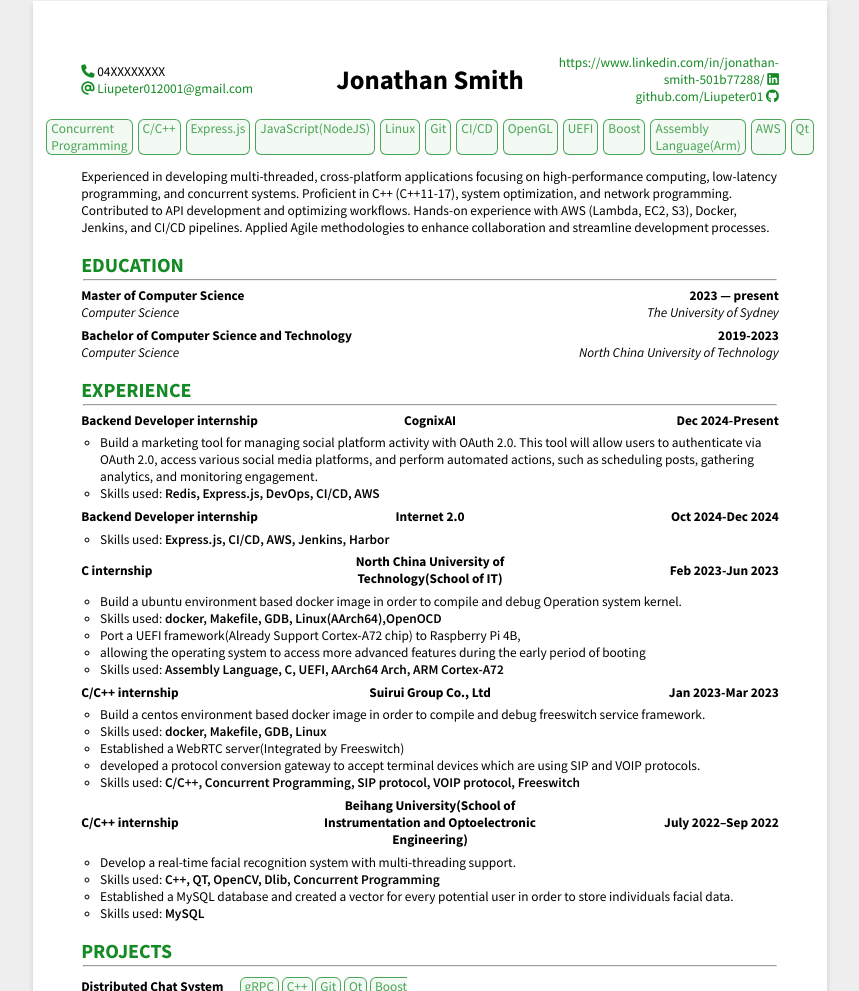
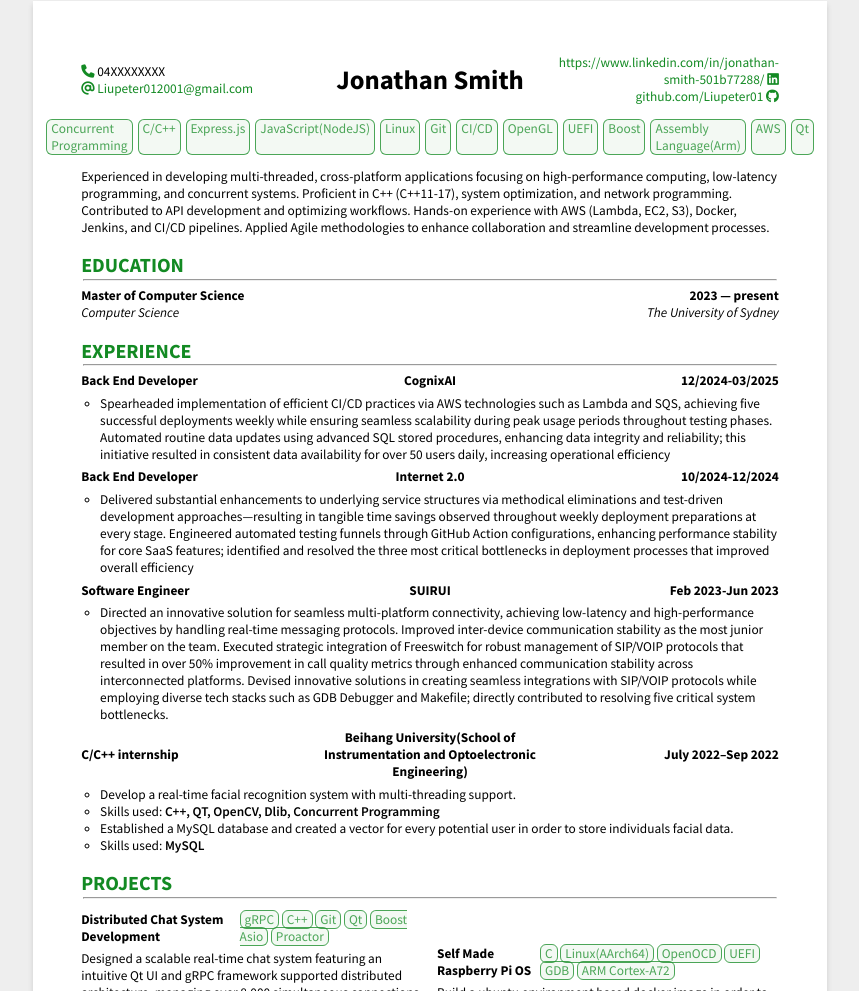
Before and after one commit to Liupeter01/Liupeter01.github.io, a plain HTML site: page index.html in a window 1280 px wide. Shown: the part 254-1245 px from the top of the page, without its empty margins (210-1069 px from the left). Drawn offline with Linux system fonts and the light colour scheme.

Commit message:
Update index.html

```diff
--- a/index.html
+++ b/index.html
@@ -99,20 +99,6 @@
                         </div>
                     </div>
                 </div>
-                <div class="entry" id="highschool">
-                    <div class="two-panel">
-                        <div class="left">
-                            <strong>Bachelor of Computer Science and Technology</strong>
-                            <br>
-			    <i>Computer Science</i>
-                        </div>
-                        <div class="right">
-                            <strong>2019-2023</strong>
-                            <br>
-                            <i>North China University of Technology</i>
-                        </div>
-                    </div>
-                </div>
             </div>
             <div class="section" id="experience">
                 <h2>EXPERIENCE</h2>
@@ -120,76 +106,57 @@
                 <div class="entry" id="syncs">
                     <div class="three-panel">
                         <div class="left">
-                            <strong>Backend Developer internship</strong>
+                            <strong>Back End Developer</strong>
                         </div>
                         <div class="center">
                             <strong>CognixAI </strong>
                         </div>
                         <div class="right">
-                            <strong>Dec 2024-Present</strong>
+                            <strong>12/2024-03/2025</strong>
                         </div>
                     </div>
                     <ul>
-                        <li>Build a marketing tool for managing social platform activity with OAuth 2.0.
-                            This tool will allow users to authenticate via OAuth 2.0, access various social media platforms,
-                            and perform automated actions, such as scheduling posts, gathering analytics, and monitoring engagement.
-                        <li>Skills used: <b>Redis, Express.js, DevOps, CI/CD, AWS</b>
+                        <li>Spearheaded implementation of efficient CI/CD practices via AWS technologies such as Lambda and SQS,
+		        achieving five successful deployments weekly while ensuring seamless scalability during peak usage periods throughout testing phases.
+                        Automated routine data updates using advanced SQL stored procedures, enhancing data integrity and reliability;
+		        this initiative resulted in consistent data availability for over 50 users daily, increasing operational efficiency</b>
                     </ul>
                 </div>
                 <div class="entry" id="syncs">
                     <div class="three-panel">
                         <div class="left">
-                            <strong>Backend Developer internship</strong>
+                            <strong>Back End Developer</strong>
                         </div>
                         <div class="center">
                             <strong> Internet 2.0 </strong>
                         </div>
                         <div class="right">
-                            <strong>Oct 2024-Dec 2024</strong>
+                            <strong>10/2024-12/2024</strong>
                         </div>
                     </div>
                     <ul>
-                        <li>Skills used: <b>Express.js, CI/CD, AWS, Jenkins, Harbor</b>
+                        <li>Delivered substantial enhancements to underlying service structures via methodical eliminations
+			     and test-driven development approaches—resulting in tangible time savings observed throughout weekly deployment preparations at every stage.
+                             Engineered automated testing funnels through GitHub Action configurations, enhancing performance stability for core SaaS features;
+		             identified and resolved the three most critical bottlenecks in deployment processes that improved overall efficiency
                     </ul>
                 </div>
 		     <div class="entry" id="syncs">
                     <div class="three-panel">
                         <div class="left">
-                            <strong>C internship</strong>
+                            <strong>Software Engineer</strong>
                         </div>
                         <div class="center">
-                            <strong> North China University of Technology(School of IT)</strong>
+                            <strong>SUIRUI</strong>
                         </div>
                         <div class="right">
                             <strong>Feb 2023-Jun 2023</strong>
                         </div>
                     </div>
                     <ul>
-			<li>Build a ubuntu environment based docker image in order to compile and debug Operation system kernel.
-			<li>Skills used: <b>docker, Makefile, GDB, Linux(AArch64),OpenOCD</b>
-			<li>Port a UEFI framework(Already Support Cortex-A72 chip) to Raspberry Pi 4B,
-			<li>allowing the operating system to access more advanced features during the early period of booting
-			<li>Skills used: <b>Assembly Language, C, UEFI, AArch64 Arch, ARM Cortex-A72</b>
-                    </ul>
-                </div>
-		  <div class="entry" id="syncs">
-                    <div class="three-panel">
-                        <div class="left">
-                            <strong>C/C++ internship</strong>
-                        </div>
-                        <div class="center">
-                            <strong>Suirui Group Co., Ltd</strong>
-                        </div>
-                        <div class="right">
-                            <strong> Jan 2023-Mar 2023 </strong>
-                        </div>
-                    </div>
-                    <ul>
-			<li>Build a centos environment based docker image in order to compile and debug freeswitch service framework.
-			<li>Skills used: <b>docker, Makefile, GDB, Linux</b>
-			<li>Established a WebRTC server(Integrated by Freeswitch)
-			<li>developed a protocol conversion gateway to accept terminal devices which are using SIP and VOIP protocols.
-			<li>Skills used: <b>C/C++, Concurrent Programming, SIP protocol, VOIP protocol, Freeswitch</b>
+			<li>Directed an innovative solution for seamless multi-platform connectivity, achieving low-latency and high-performance objectives by handling real-time messaging protocols. Improved inter-device communication stability as the most junior member on the team.
+Executed strategic integration of Freeswitch for robust management of SIP/VOIP protocols that resulted in over 50% improvement in call quality metrics through enhanced communication stability across interconnected platforms.
+Devised innovative solutions in creating seamless integrations with SIP/VOIP protocols while employing diverse tech stacks such as GDB Debugger and Makefile; directly contributed to resolving five critical system bottlenecks.
                     </ul>
                 </div>
 		  <div class="entry" id="syncs">
```
